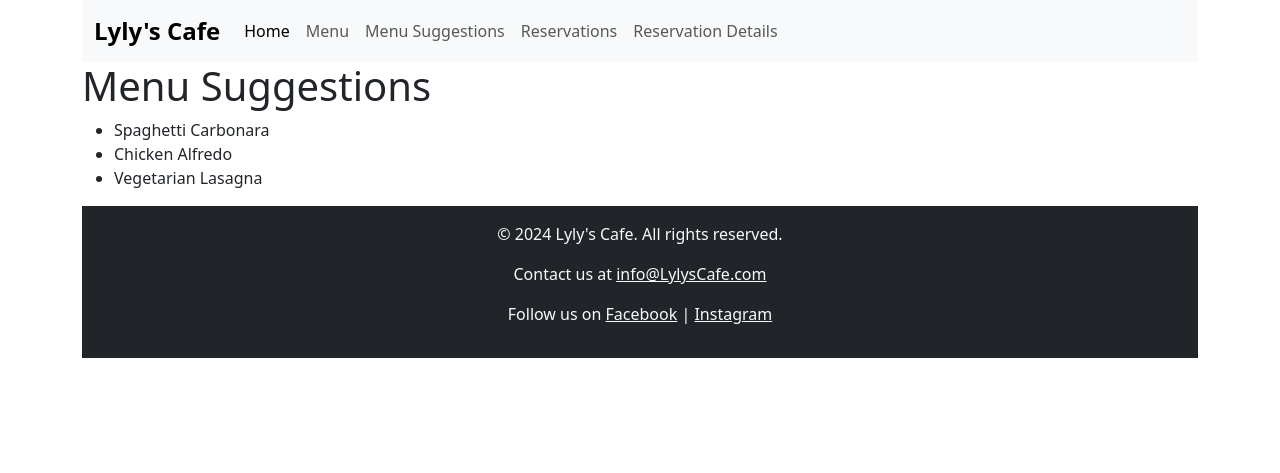
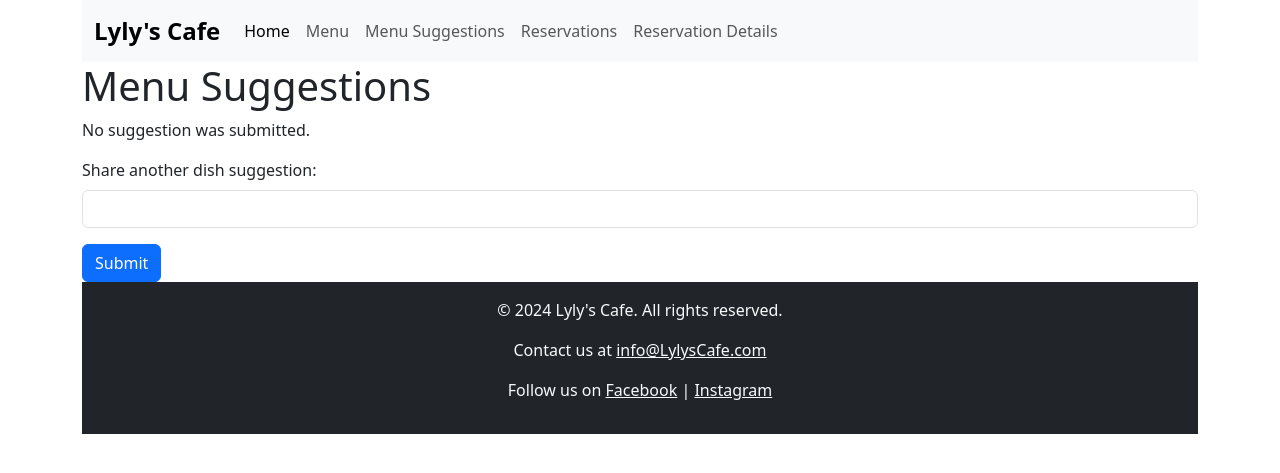
Before and after one commit to lylykimwin/Homework2, a PHP site: page /menu-suggestions.php in a window 1280 px wide. Shown: the top 473 px of the page. Run offline with PHP 8.4, Linux system fonts and the light colour scheme.

Commit message:
Update menu-suggestions.php

```diff
--- a/menu-suggestions.php
+++ b/menu-suggestions.php
@@ -3,15 +3,26 @@ $pageTitle = "Menu Suggestions";
 include "view-header.php";
 ?>
 <h1>Menu Suggestions</h1>
-<ul>
+
 <?php
-$suggestions = ["Spaghetti Carbonara", "Chicken Alfredo", "Vegetarian Lasagna"];
+if ($_SERVER['REQUEST_METHOD'] === 'POST' && isset($_POST['dish-suggestion'])) {
+    // Sanitize and store the submitted suggestion
+    $dishSuggestion = htmlspecialchars($_POST['dish-suggestion']);
 
-foreach ($suggestions as $suggestion) {
-    echo "<li>" . htmlspecialchars($suggestion) . "</li>";
+    echo "<p>Thank you for your suggestion! You suggested: <strong>$dishSuggestion</strong></p>";
+} else {
+    echo "<p>No suggestion was submitted.</p>";
 }
 ?>
-</ul>
+
+<form action="menu-suggestions.php" method="post">
+    <div class="mb-3">
+        <label for="dish-suggestion" class="form-label">Share another dish suggestion:</label>
+        <input type="text" class="form-control" id="dish-suggestion" name="dish-suggestion" required>
+    </div>
+    <button type="submit" class="btn btn-primary">Submit</button>
+</form>
+
 <?php
 include "view-footer.php";
 ?>
```
